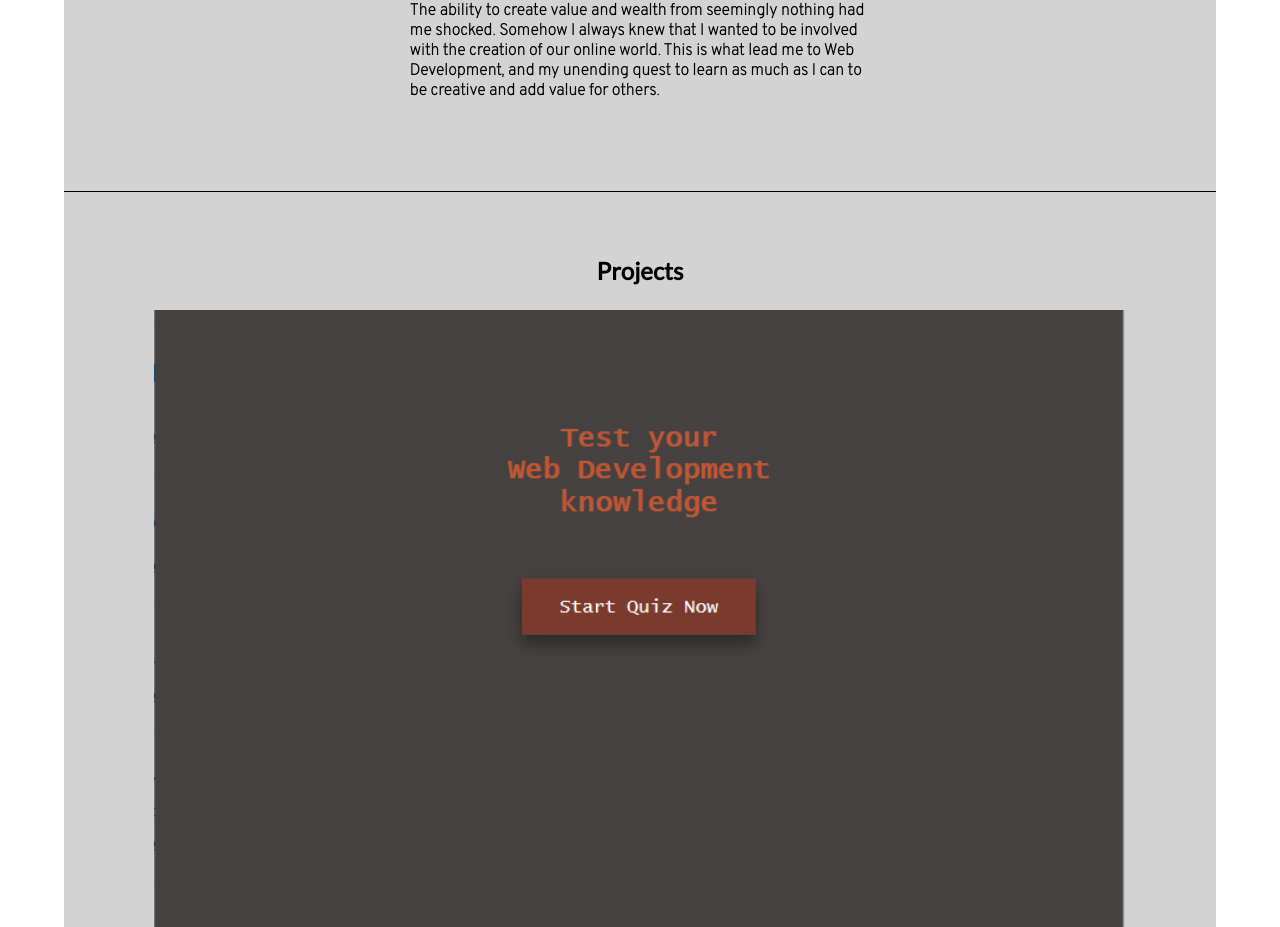
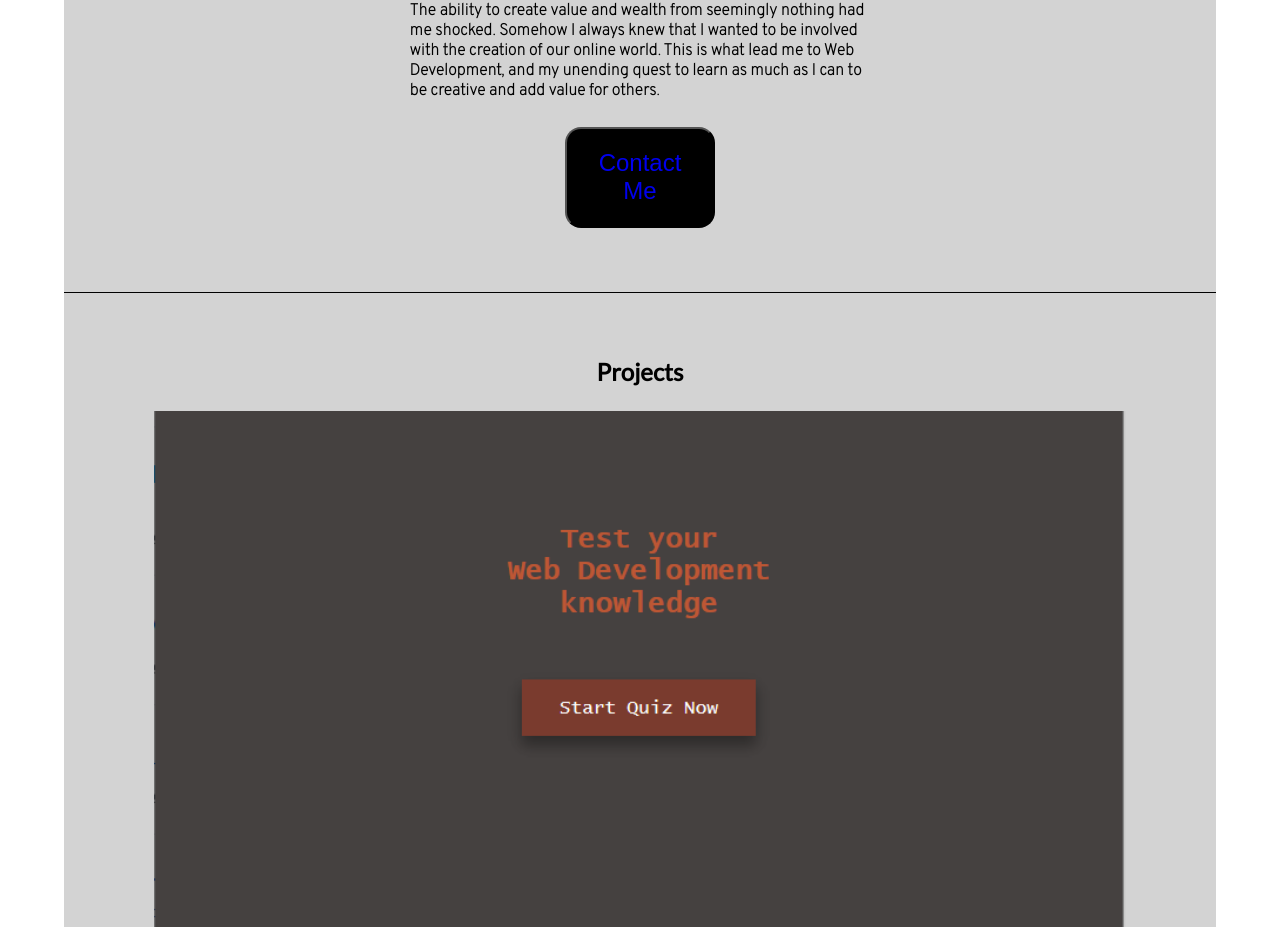
Before and after one commit to thinkful-ei-orka/Dwayne-Portfolio, a plain HTML site: page index.html in a window 1280 px wide. Shown: the part 1340-2267 px from the top of the page. Drawn offline with Linux system fonts and the light colour scheme.

Commit message:
added contact

```diff
--- a/index.html
+++ b/index.html
@@ -56,6 +56,7 @@
                     Development,
                     and my unending quest to learn as much as I can to be creative and add value for others.
                 </p>
+                <button><a href="mailto:dwayne.dempster@gmail.com" target="blank_">Contact Me</a></button>
             </article>
         </section>
         <section class="Details three">
```
